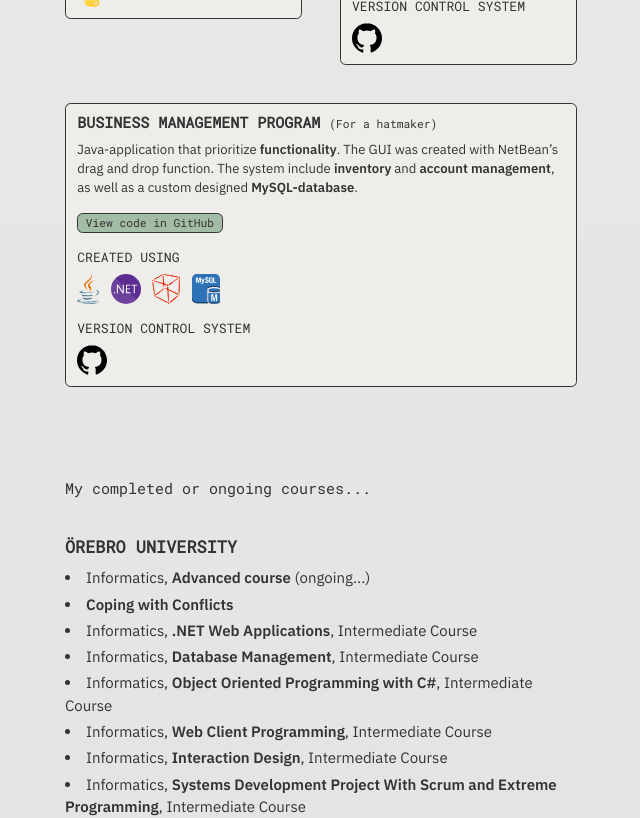
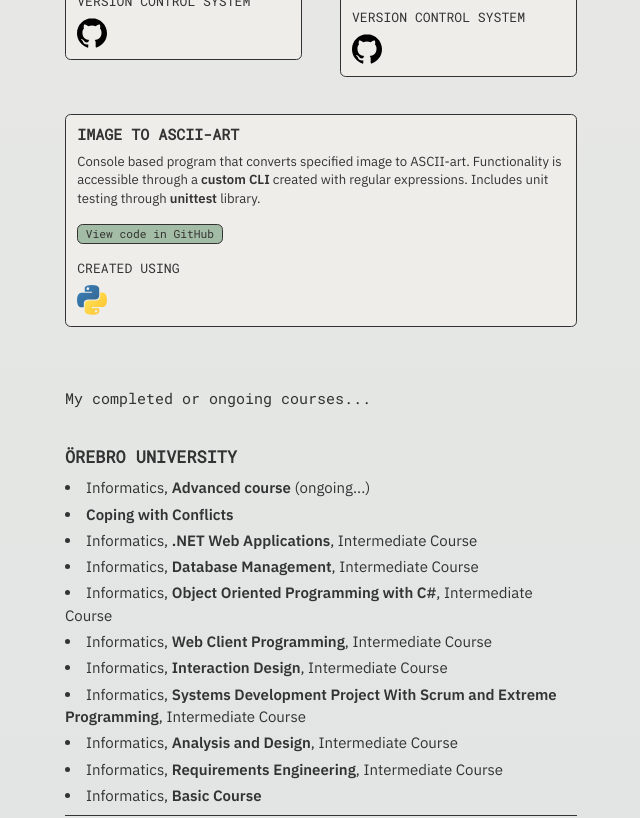
Before and after one commit to TheoSoh/portfolio-theo, a React (Vite) app: page / in a window 1280 px wide. Shown: the part 1400-2218 px from the top of the page, without its empty margins (575-1215 px from the left). Built offline with nearby package versions, Linux system fonts and the light colour scheme.

Commit message:
design adjustments

```diff
--- a/src/App.jsx
+++ b/src/App.jsx
@@ -22,7 +22,7 @@ function App() {
   return (
     <SectionsContext.Provider value={sections}>
       <div className='flex justify-center py-[15vh] px-[15%] md:px-[10%] w-full text-graphite'>
-        <div className="grid grid-cols-1 md:grid-cols-2 w-full max-w-[84.575rem]">
+        <div className="grid grid-cols-1 md:grid-cols-2 w-full max-w-[92rem]">
           <div className='w-full h-fit mb-20'>
             <Hero />
           </div>
--- a/src/components/useSectionIntersectionObserver.jsx
+++ b/src/components/useSectionIntersectionObserver.jsx
@@ -4,7 +4,7 @@ const useSectionIntersectionObserver = (sections, setActiveSection) => {
   useEffect(() => {
     const options = {
       root: null,
-      rootMargin: '-52% 0px -48% 0px',
+      rootMargin: '-62% 0px -38% 0px',
     }
 
     const callback = (entries) => {
--- a/src/index.css
+++ b/src/index.css
@@ -56,7 +56,7 @@
   }
   @media (min-width: 1536px) {
     html {
-      font-size: 16px;
+      font-size: 17px;
     }
   }
 }
--- a/src/sections/About.jsx
+++ b/src/sections/About.jsx
@@ -4,7 +4,7 @@ const About = ({ sectionRef }) => {
     <section
     ref={sectionRef}
     className='scroll-target flex flex-col gap-8 w-full
-    h-fit text-justify lg:text-left pb-20 xl:pb-24'
+    h-fit text-justify lg:text-left pb-20 md:pb-16 2xl:pb-28'
     >
       <p className='font-mono'>A little about me...</p>
       <p>I’m currently in my <b>fifth semester</b> at Örebro University (Sweden), enrolled in the <b>Programme of Systems Analysis</b> (Systemvetenskapliga programmet). I have always had a strong connection to technology, with computers playing a key role in my life from a young age.</p>
--- a/src/sections/Education.jsx
+++ b/src/sections/Education.jsx
@@ -33,7 +33,7 @@ const Education = ({ sectionRef }) => {
   return (
     <section
     ref={sectionRef}
-    className='scroll-target flex flex-col w-full gap-9 pb-20 lg:pb-24'
+    className='scroll-target flex flex-col w-full gap-9 pb-20 md:pb-16 2xl:pb-28'
     >
       <h1 className='font-mono'>My completed or ongoing courses...</h1>
       <div className='flex flex-col w-full gap-8'>
--- a/src/sections/Projects.jsx
+++ b/src/sections/Projects.jsx
@@ -27,7 +27,7 @@ const Projects = ({ sectionRef }) => {
   return (
     <section
     ref={sectionRef}
-    className='scroll-target flex flex-col w-full gap-9 pb-20 lg:pb-24'
+    className='scroll-target flex flex-col w-full gap-9 pb-20 md:pb-16 2xl:pb-28'
     >
       <h1 className='w-full font-mono'>Go ahead, have a look at my projects...</h1>
       <div className='grid grid-cols-2 w-full gap-10'>
@@ -42,13 +42,13 @@ const Projects = ({ sectionRef }) => {
           hostedWithIcons={hostedWithIconsP1}
           />
           <Project
-          title='IMAGE TO ASCII-ART'
-          textBody='Console based program that converts specified image to ASCII-art. Functionality is accessible through a <b>custom CLI</b> created with regular expressions. Includes unit testing through <b>unittest</b> library.'
-          href='https://github.com/TheoSoh/image-to-ascii-art'
-          createdUsingIcons={createdUsingIconsP3}
+          title='PODCAST MANAGER'
+          textBody='<b>WinForm</b> based program that utilizes <b>serialization</b> and <b>deserialization</b> to store podcast data that is retrieved from an <b>RSS-feed</b>. Focuses on having a <b>layered system architecture</b>.'
+          href='https://github.com/TheoSoh/pod-project'
+          createdUsingIcons={createdUsingIconsP4}
+          vcsIcon={githubOriginalIcon}
           />
         </div>
-
         <div className='flex flex-col col-span-2 xl:col-span-1 gap-10'>
           <Project
           title='CV-WEB-APP'
@@ -60,21 +60,20 @@ const Projects = ({ sectionRef }) => {
           />
 
           <Project
-          title='PODCAST MANAGER'
-          textBody='<b>WinForm</b> based program that utilizes <b>serialization</b> and <b>deserialization</b> to store podcast data that is retrieved from an <b>RSS-feed</b>. Focuses on having a <b>layered system architecture</b>.'
-          href='https://github.com/TheoSoh/pod-project'
-          createdUsingIcons={createdUsingIconsP4}
+          title='BUSINESS MANAGEMENT PROGRAM'
+          subtitle='(For a hatmaker)'
+          textBody='Java-application that prioritize <b>functionality</b>. The GUI was created with NetBean’s drag and drop function. The system include <b>inventory</b> and <b>account management</b>, as well as a custom designed <b>MySQL-database</b>.'
+          href='https://github.com/TheoSoh/hattmakare-repository'
+          createdUsingIcons={createdUsingIconsP5}
           vcsIcon={githubOriginalIcon}
           />
         </div>
         <Project
         lgStyle='col-span-2'
-        title='BUSINESS MANAGEMENT PROGRAM'
-        subtitle='(For a hatmaker)'
-        textBody='Java-application that prioritize <b>functionality</b>. The GUI was created with NetBean’s drag and drop function. The system include <b>inventory</b> and <b>account management</b>, as well as a custom designed <b>MySQL-database</b>.'
-        href='https://github.com/TheoSoh/hattmakare-repository'
-        createdUsingIcons={createdUsingIconsP5}
-        vcsIcon={githubOriginalIcon}
+        title='IMAGE TO ASCII-ART'
+        textBody='Console based program that converts specified image to ASCII-art. Functionality is accessible through a <b>custom CLI</b> created with regular expressions. Includes unit testing through <b>unittest</b> library.'
+        href='https://github.com/TheoSoh/image-to-ascii-art'
+        createdUsingIcons={createdUsingIconsP3}
         />
       </div>
     </section>
```
